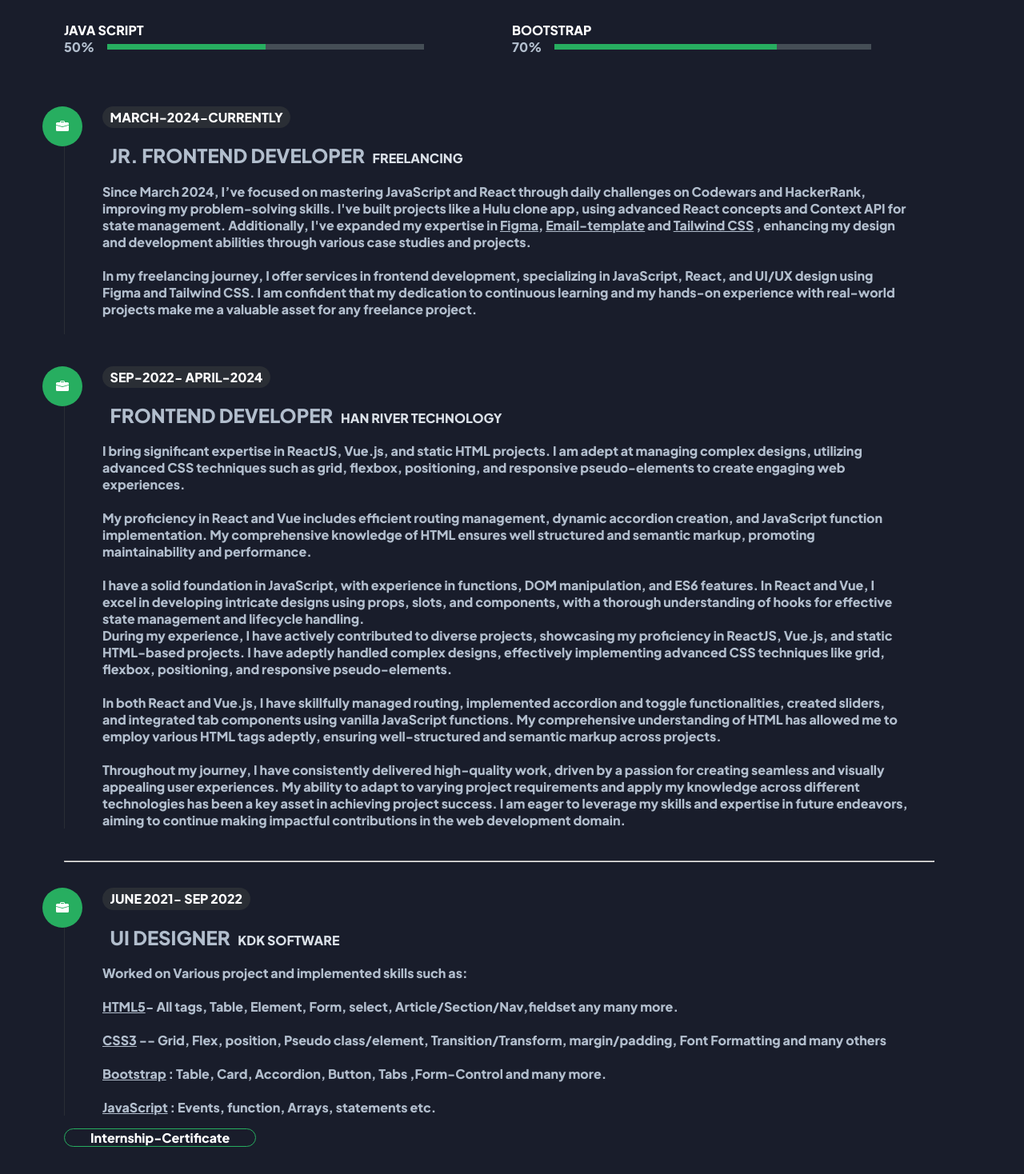
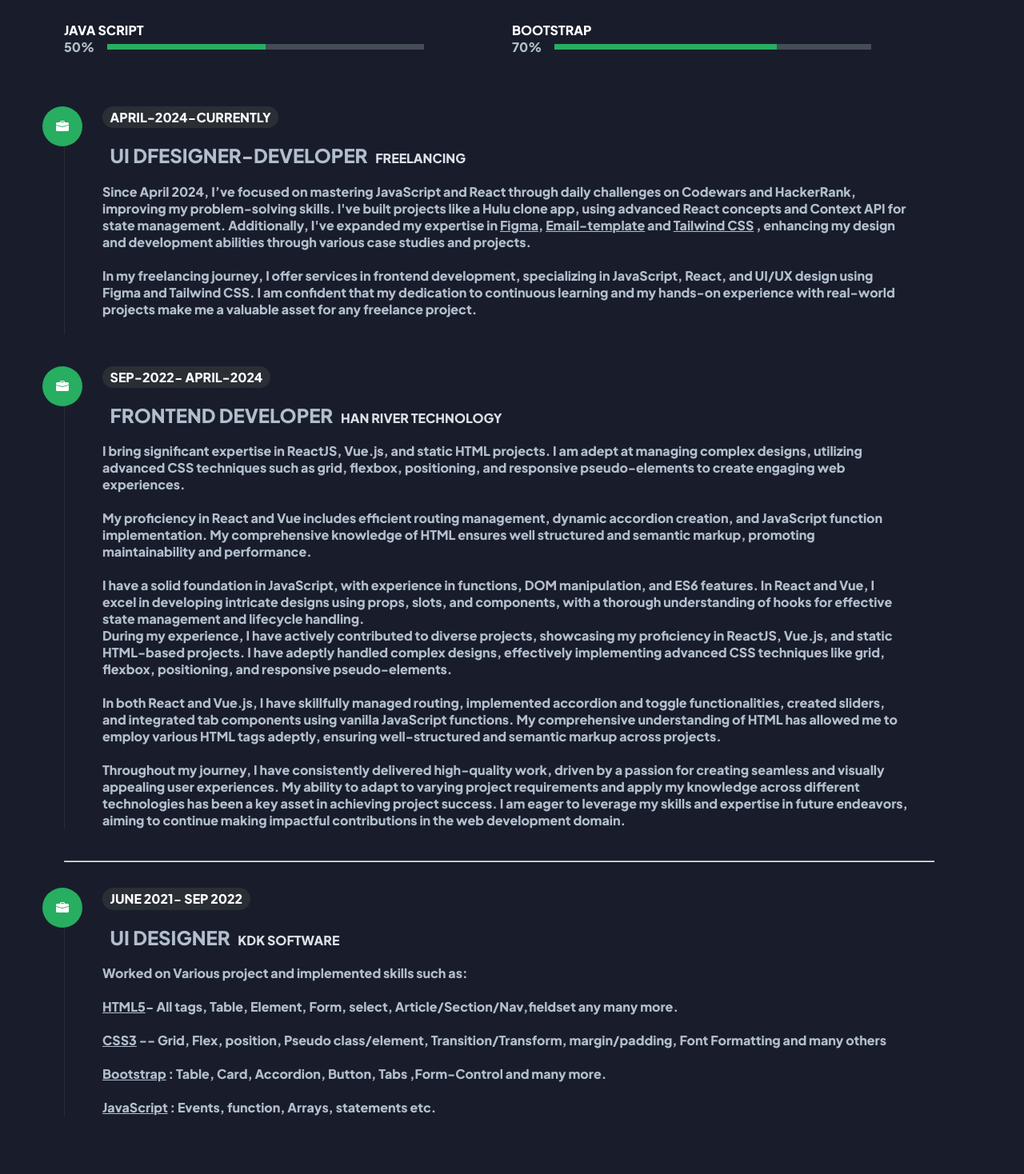
Before and after one commit to Tripti2016/tripti-Portfolio, a Next.js app: page /about in a window 1280 px wide. Shown: the part 1420-2888 px from the top of the page at 80% size. After the commit the page ends 2852 px from the top, so only its background shows below. Built offline with nearby package versions, Linux system fonts and the light colour scheme.

Commit message:
Update page.jsx

```diff
--- a/src/app/about/page.jsx
+++ b/src/app/about/page.jsx
@@ -180,15 +180,15 @@ const page = () => {
                 </div>
                 <div className="tl-details">
                   <div className="tl-details-top">
-                    <p className="tl-duration">March-2024-Currently</p>
+                    <p className="tl-duration">April-2024-Currently</p>
                     <p>
-                      <span className="ui">Jr. Frontend Developer</span>
+                      <span className="ui">UI DFesigner-Developer</span>
                       <span>Freelancing</span>
                     </p>
                   </div>
 
                   <p>
-                  Since March 2024, I’ve focused on mastering JavaScript and React through daily challenges on Codewars and HackerRank, improving my problem-solving skills. I've built projects like a Hulu clone app, using advanced React concepts and Context API for state management. Additionally, I've expanded my expertise in <u> Figma</u>, <u> Email-template</u> and <u>Tailwind CSS</u> , enhancing my design and development abilities through various case studies and projects.
+                  Since April 2024, I’ve focused on mastering JavaScript and React through daily challenges on Codewars and HackerRank, improving my problem-solving skills. I've built projects like a Hulu clone app, using advanced React concepts and Context API for state management. Additionally, I've expanded my expertise in <u> Figma</u>, <u> Email-template</u> and <u>Tailwind CSS</u> , enhancing my design and development abilities through various case studies and projects.
 
                   </p>
                   <br />
@@ -301,15 +301,7 @@ const page = () => {
                 </p>
               </div>
             </div>
-            <div className="btn-con">
-              <a
-                href="https://drive.google.com/file/d/1HVzz7JMfE49kf8yV3cmIKh8NvE5DLXcM/view?usp=sharing"
-                target="_blank"
-                className="main-btn"
-              >
-                <span className="btn-text">Internship-Certificate</span>
-              </a>
-            </div>
+
           </div>
         </div>
       </section>
```
